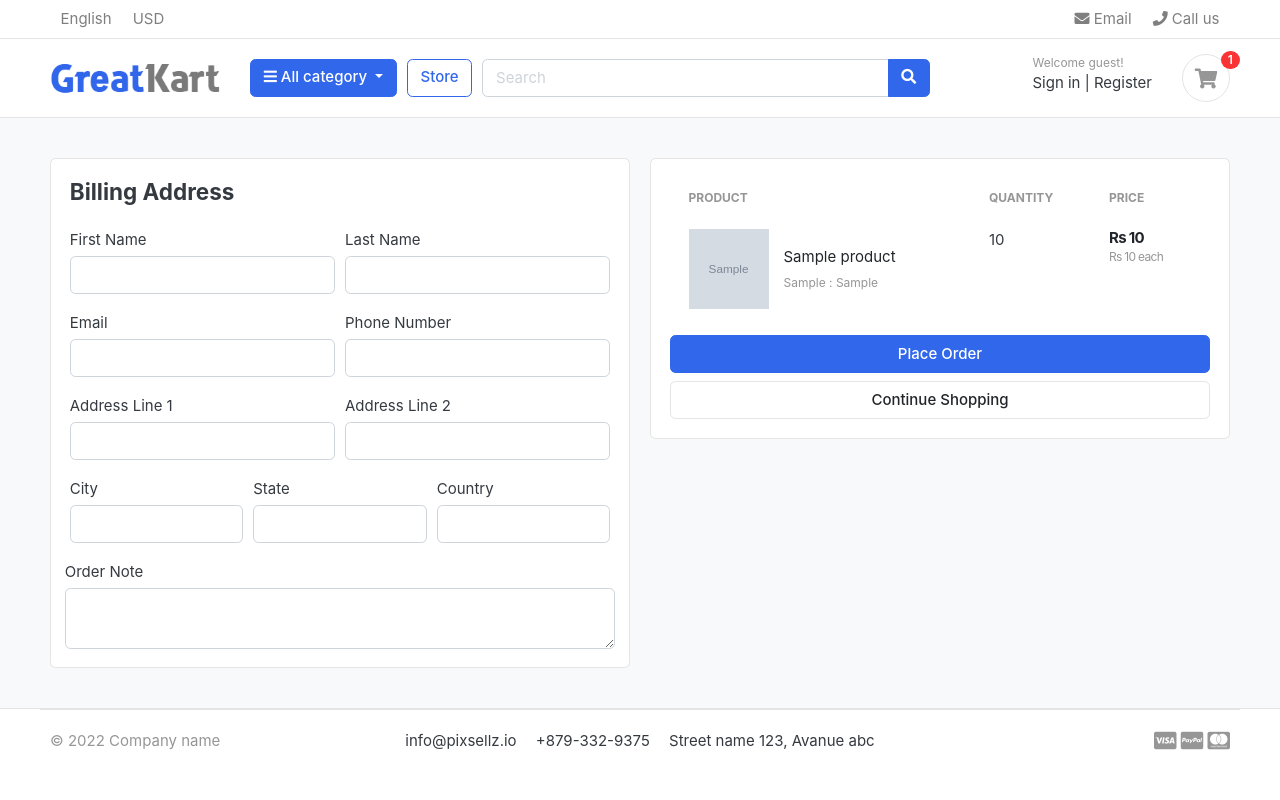
After one commit to dAnkc0der/greatkart-django, a Django app: template templates/store/checkout.html in a window 1280 px wide. The commit adds this page. Run offline with Django 4.2, Linux system fonts and the light colour scheme; the template is opened without the code that fills it: most values are stand-ins (such as "Sample title", 1, 10 or a date in 2020); grey boxes marked "Sample" are stand-in pictures; some libraries are stand-ins or nearby versions; some web fonts are replaced.

Commit message:
cart and checkout functionality for logged in user

```diff
--- a/carts/context_processors.py
+++ b/carts/context_processors.py
@@ -8,7 +8,10 @@ def counter(request):
     else:
         try:
             cart = Cart.objects.filter(cart_id=_cart_id(request))
-            cart_items = CartItem.objects.all().filter(cart=cart[:1])
+            if request.user.is_authenticated:
+                cart_items = CartItem.objects.all().filter(user = request.user)
+            else:
+                cart_items = CartItem.objects.all().filter(cart=cart[:1])
             for cart_item in cart_items:
                 cart_count += cart_item.quantity
         except Cart.DoesNotExist:
--- a/carts/models.py
+++ b/carts/models.py
@@ -1,5 +1,6 @@
 from django.db import models
 from store.models import Product, Variation
+from accounts.models import Account
 
 # Create your models here.
 
@@ -12,9 +13,10 @@ class Cart(models.Model):
 
 
 class CartItem(models.Model):
+    user = models.ForeignKey(Account, on_delete=models.CASCADE, null=True)
     product = models.ForeignKey(Product, on_delete=models.CASCADE)
     variations = models.ManyToManyField(Variation, blank=True)
-    cart = models.ForeignKey(Cart, on_delete=models.CASCADE)
+    cart = models.ForeignKey(Cart, on_delete=models.CASCADE, null=True)
     quantity = models.IntegerField()
     is_active = models.BooleanField(default=True)
 
--- a/carts/urls.py
+++ b/carts/urls.py
@@ -6,4 +6,6 @@ urlpatterns = [
     path('add_cart/<int:product_id>/', views.add_cart, name='add_cart'),
     path('remove_cart/<int:product_id>/<int:cart_item_id>/', views.remove_cart, name='remove_cart'),
     path('remove_cart_item/<int:product_id>/<int:cart_item_id>/', views.remove_cart_item, name='remove_cart_item'),
+
+    path('checkout/', views.checkout, name='checkout')
 ]
--- a/templates/store/cart.html
+++ b/templates/store/cart.html
@@ -112,7 +112,7 @@
                         <p class="text-center mb-3">
                             <img src="{% static './images/misc/payments.png' %}" height="26">
                         </p>
-                        <a href="./place-order.html" class="btn btn-primary btn-block"> Checkout </a>
+                        <a href="{% url 'checkout' %}" class="btn btn-primary btn-block"> Checkout </a>
                         <a href="{% url 'store' %}" class="btn btn-light btn-block">Continue Shopping</a>
                     </div> <!-- card-body.// -->
                 </div> <!-- card.// -->
--- /dev/null
+++ b/templates/store/checkout.html
@@ -0,0 +1,143 @@
+{% extends 'base.html' %}
+{% load static %}
+
+
+{% block content %}
+
+<section class="section-content padding-y bg">
+    <div class="container">
+
+        <!-- ============================ COMPONENT 1 ================================= -->
+        <div class="row">
+            <aside class="col-lg-6">
+                <div class="card">
+                    <div class="card-body">
+                        <h4 class="card-title mb-4">Billing Address</h4>
+                        <form action="" method="POST">
+                            {% csrf_token %}
+                            <div class="form-row">
+                                <div class="col form-group">
+                                    <label for="">First Name</label>
+                                    <input type="text" name="first_name" class="form-control" required>
+                                </div>
+                                <div class="col form-group">
+                                    <label for="">Last Name</label>
+                                    <input type="text" name="last_name" class="form-control" required>
+                                </div>
+                            </div>
+                            <div class="form-row">
+                                <div class="col form-group">
+                                    <label for="">Email</label>
+                                    <input type="email" name="email" class="form-control" required>
+                                </div>
+                                <div class="col form-group">
+                                    <label for="">Phone Number</label>
+                                    <input type="text" name="phone" class="form-control" required>
+                                </div>
+                            </div>
+                            <div class="form-row">
+                                <div class="col form-group">
+                                    <label for="">Address Line 1</label>
+                                    <input type="text" name="address_line_1" class="form-control" required>
+                                </div>
+                                <div class="col form-group">
+                                    <label for="">Address Line 2</label>
+                                    <input type="text" name="address_line_2" class="form-control" >
+                                </div>
+                            </div>
+                            <div class="form-row">
+                                <div class="col form-group">
+                                    <label for="">City</label>
+                                    <input type="text" name="city" class="form-control" required>
+                                </div>
+                                <div class="col form-group">
+                                    <label for="">State</label>
+                                    <input type="text" name="state" class="form-control" required >
+                                </div>
+                                <div class="col form-group">
+                                    <label for="">Country</label>
+                                    <input type="text" name="country" class="form-control" required >
+                                </div>
+
+                            </div>
+                            <div class="form-row">
+                                <label for="">Order Note</label>
+                                <textarea name="order_note" id="" rows="2" class="form-control"></textarea>
+                            </div>
+
+                    </div>
+
+
+                </div> <!-- card.// -->
+
+            </aside> <!-- col.// -->
+            <aside class="col-lg-6">
+
+                <div class="card">
+                    <div class="card-body">
+
+                        <table class="table table-borderless table-shopping-cart">
+                            <thead class="text-muted">
+                                <tr class="small text-uppercase">
+                                    <th scope="col">Product</th>
+                                    <th scope="col" width="120">Quantity</th>
+                                    <th scope="col" width="120">Price</th>
+
+                                </tr>
+                            </thead>
+                            <tbody>
+
+                                {% for cart_item in cart_items %}
+                                <tr>
+                                    <td>
+                                        <figure class="itemside align-items-center">
+                                            <div class="aside"><img src="{{ cart_item.product.images.url }}" class="img-sm">
+                                            </div>
+                                            <figcaption class="info">
+                                                <a href="{{ cart_item.product.get_url }}" class="title text-dark">{{cart_item.product.product_name }}</a>
+                                                <p class="text-muted small">
+                                                    {% if cart_item.variations.all %}
+                                                    {% for item in cart_item.variations.all %}
+                                                    {{ item.variation_category | capfirst }} : {{ item.variation_value | capfirst }} <br>
+                                                    {% endfor %}
+                                                    {% endif %}
+                                                </p>
+                                            </figcaption>
+                                        </figure>
+                                    </td>
+                                    <td>
+                                        <!-- col.// -->
+                                        <label for="">{{cart_item.quantity}}</label>
+                                    </td>
+                                    <td>
+                                        <div class="price-wrap">
+                                            <var class="price">Rs {{ cart_item.sub_total }}</var>
+                                            <small class="text-muted"> Rs {{cart_item.product.price}} each </small>
+                                        </div> <!-- price-wrap .// -->
+                                    </td>
+
+                                </tr>
+                                {% endfor %}
+
+                            </tbody>
+                        </table>
+
+                        <button type="submit" name="submit" class="btn btn-primary btn-block">Place Order</button>
+                        <a href="{% url 'store' %}" class="btn btn-light btn-block">Continue Shopping</a>
+                    </form>
+                    </div> <!-- card-body.// -->
+                </div> <!-- card.// -->
+
+
+            </aside> <!-- col.// -->
+
+
+        </div> <!-- row.// -->
+
+        <!-- ============================ COMPONENT 1 END .// ================================= -->
+
+    </div> <!-- container .//  -->
+</section>
+<!-- ========================= SECTION CONTENT END// ========================= -->
+
+{% endblock %}
```
Also changed, not shown: accounts/views.py (+50 -1 lines), carts/views.py (+147 -53 lines), carts/migrations/0003_cartitem_user_alter_cartitem_cart.py (added).
